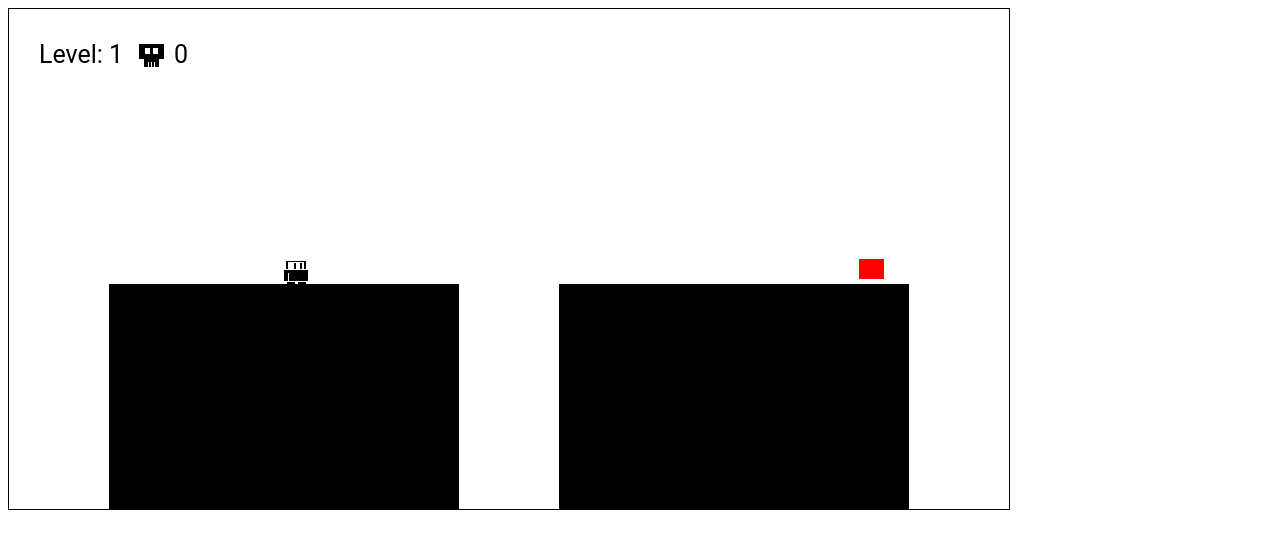
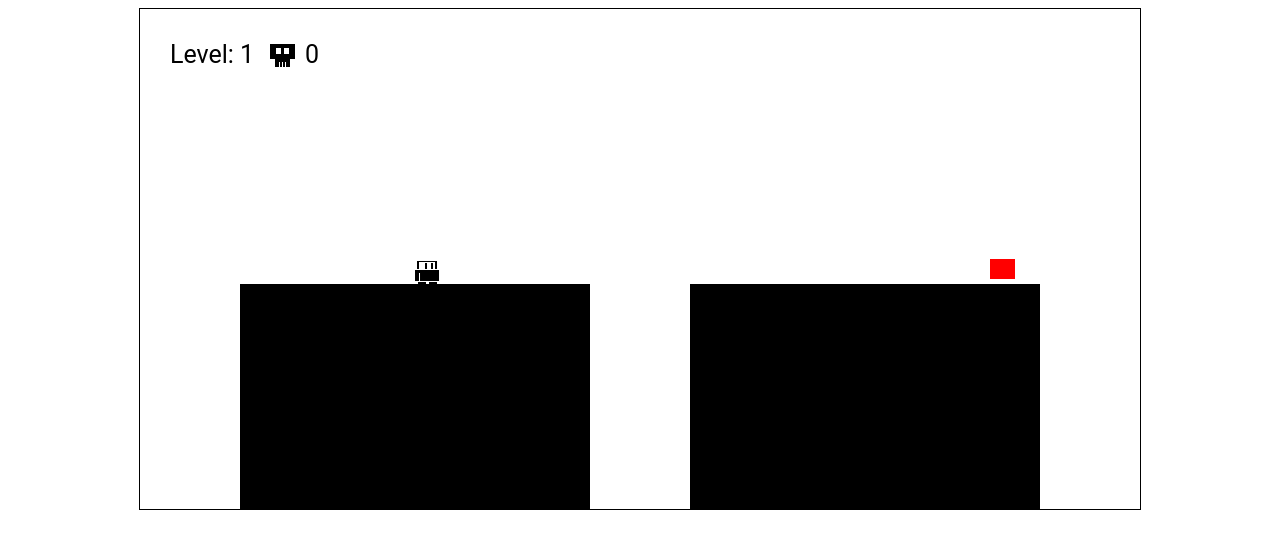
Before and after one commit to BrianCho91/bright-night, a website: page dist/index.html in a window 1280 px wide. Drawn offline with Linux system fonts and the light colour scheme.

Commit message:
centered canvas

```diff
--- /dev/null
+++ b/dist/index.css
@@ -0,0 +1,9 @@
+body {
+  display: flex;
+  justify-content: center;
+  align-items: center;
+}
+
+canvas {
+
+}
--- a/dist/index.html
+++ b/dist/index.html
@@ -6,6 +6,7 @@
   <meta name="viewport" content="width=device-width, initial-scale=1.0">
   <meta http-equiv="X-UA-Compatible" content="ie=edge">
   <script src="../app/assets/javascripts/bundle.js"></script>
+  <link rel="stylesheet" type="text/css" href="index.css">
   <title>Bright Night</title>
 </head>
 
```
Also changed, not shown: 1 other file.
